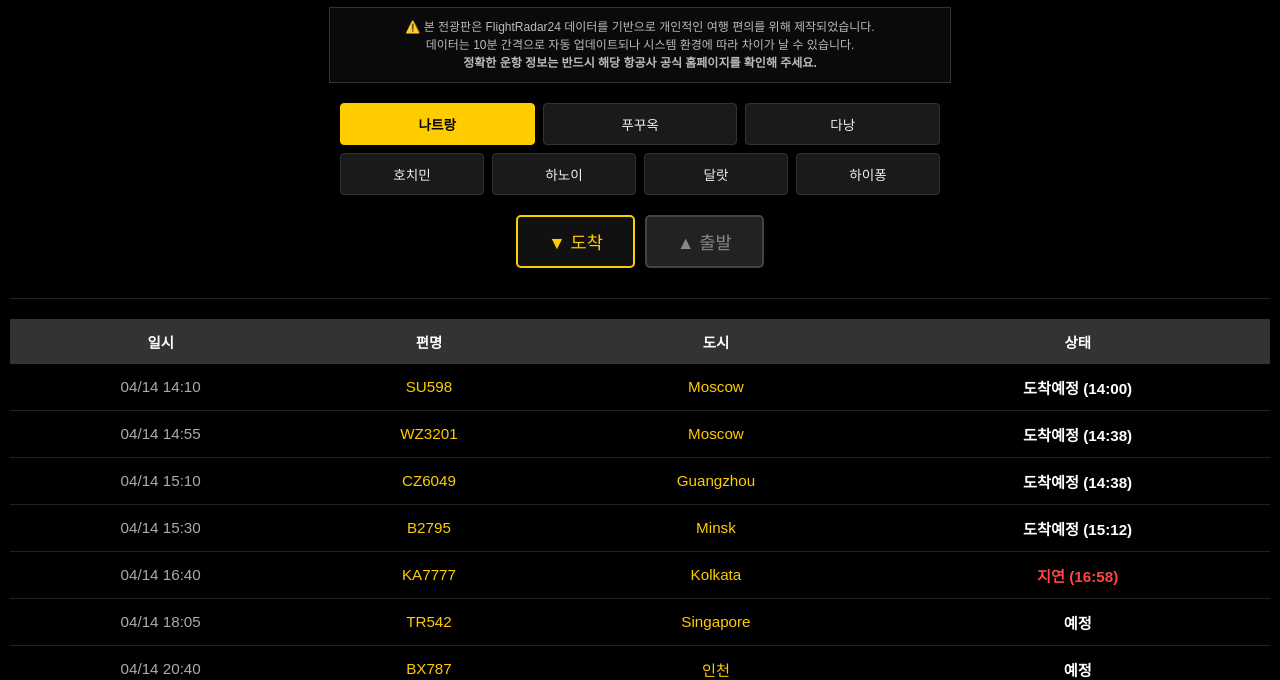
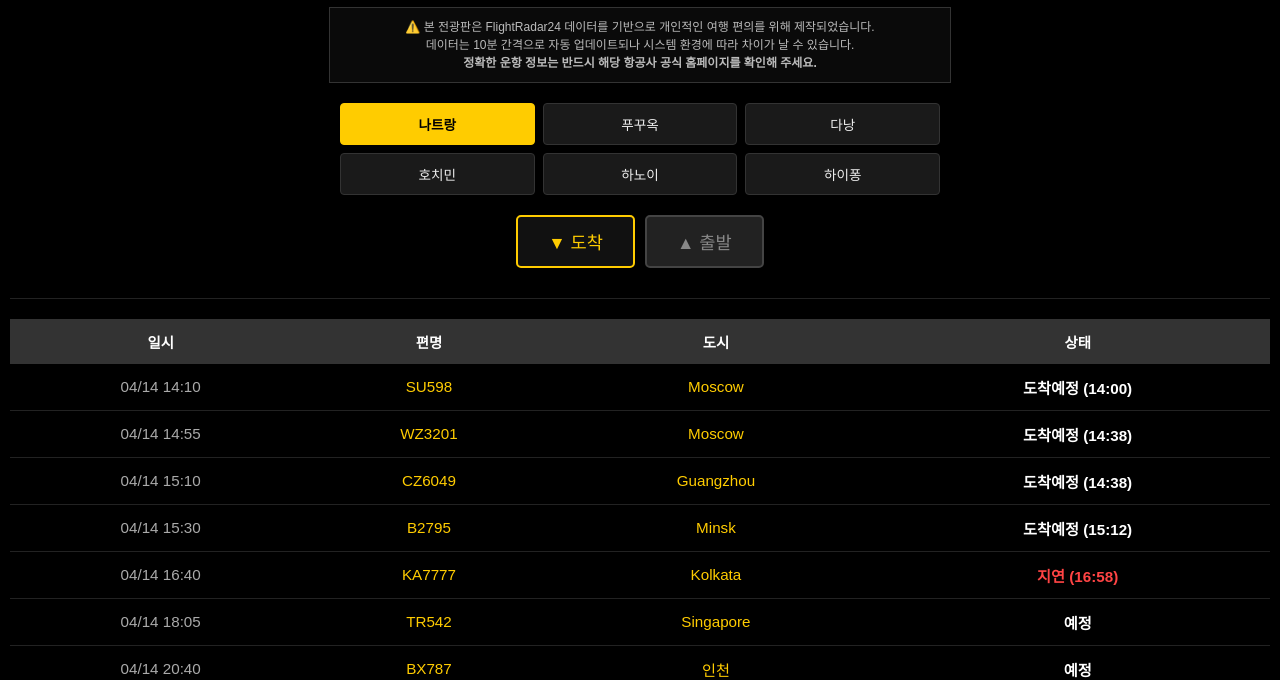
Before and after one commit to acerola20002/vnm_air, a plain HTML site: page index.html in a window 1280 px wide. Shown: the part 124-804 px from the top of the page. Drawn offline with Linux system fonts and the light colour scheme.

Commit message:
Update index.html

```diff
--- a/index.html
+++ b/index.html
@@ -54,7 +54,6 @@
         <div class="city-row">
             <button class="city-btn" id="city-SGN" onclick="changeCity('SGN')">호치민</button>
             <button class="city-btn" id="city-HAN" onclick="changeCity('HAN')">하노이</button>
-            <button class="city-btn" id="city-DLI" onclick="changeCity('DLI')">달랏</button>
             <button class="city-btn" id="city-HPH" onclick="changeCity('HPH')">하이퐁</button>
         </div>
     </div>
```
